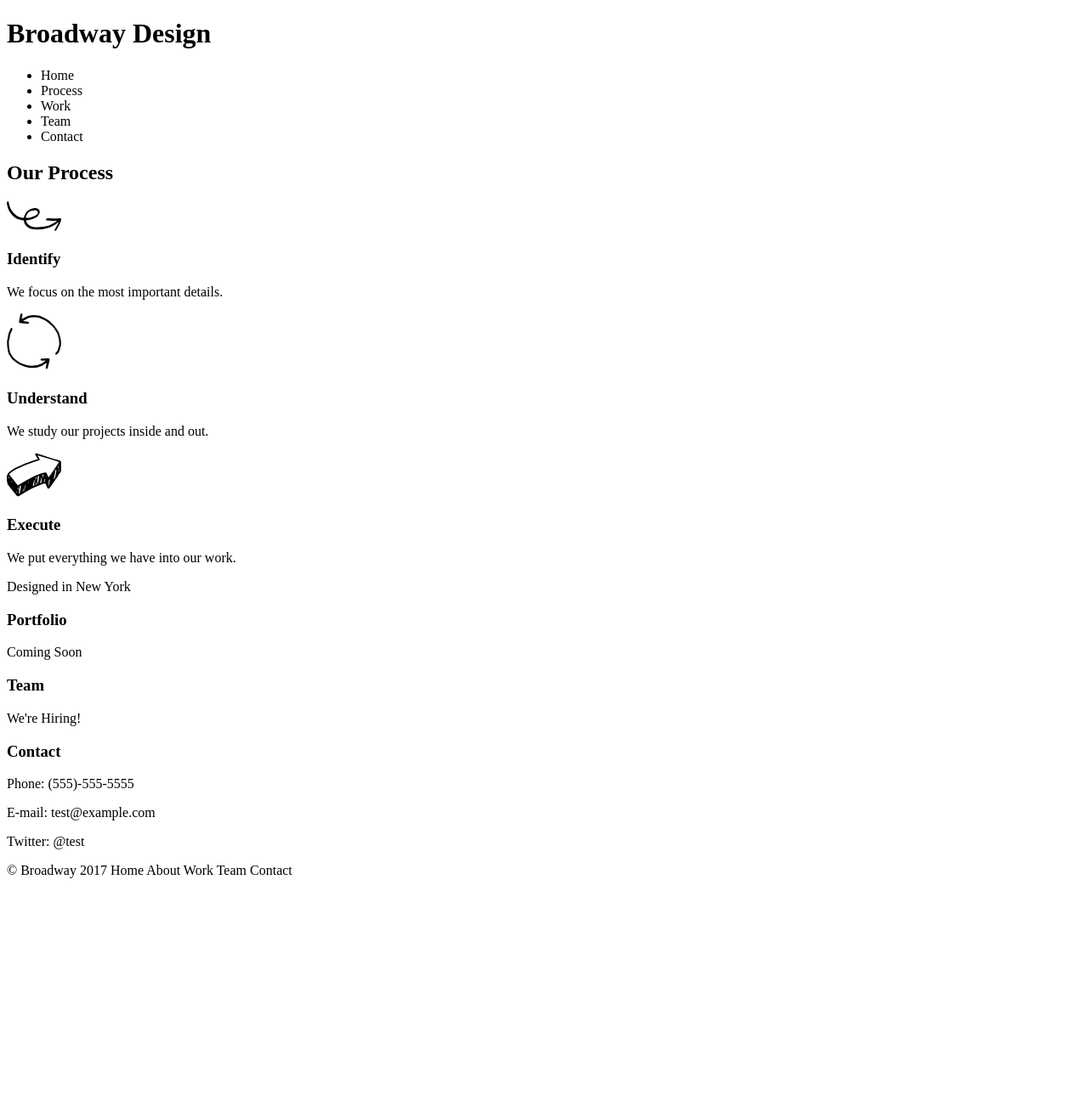
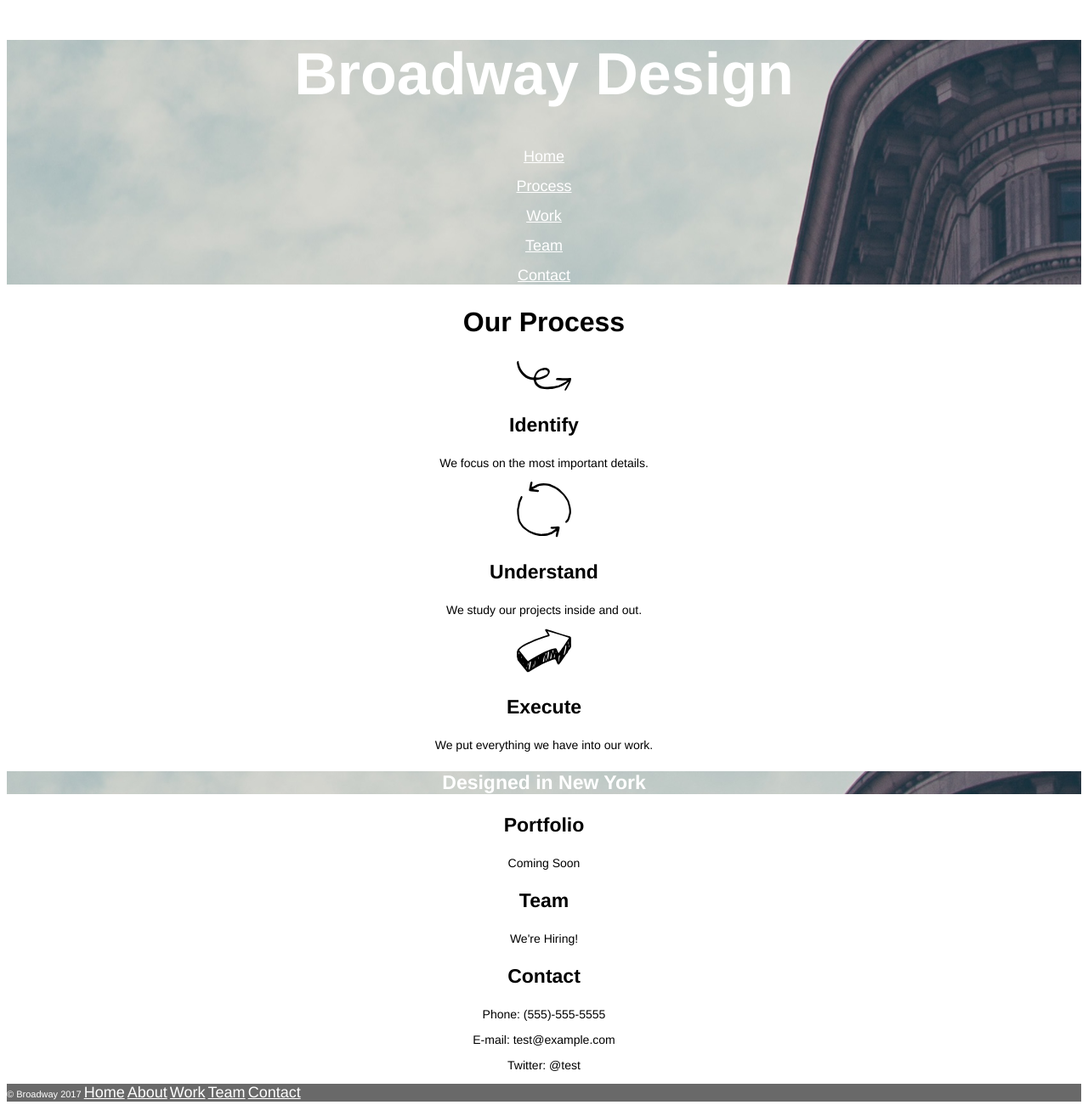
Before and after one commit to benjdowse/Broadway, a plain HTML site: page index.html in a window 1280 px wide. Shown: the whole page at 85% size. Before the commit the page ends 1050 px from the top, so only its background shows below. Drawn offline with Linux system fonts and the light colour scheme.

Commit message:
complete

```diff
--- a/index.html
+++ b/index.html
@@ -6,26 +6,25 @@
 	</head>
 
 	<body>
+
+		<!-- Header -->
+
+		<div class="header">
 		<h1>Broadway Design</h1>
 
 		<!-- Nav Bar -->
 
-		<div class="nav">
-			<nav>
-				<ul>
-					<li>Home</li>
-					<li>Process</li>
-					<li>Work</li>
-					<li>Team</li>
-					<li>Contact</li>
-				</ul>
-			</nav>
+				<p><a href="#">Home</a></p>
+				<p><a href="#process">Process</p>
+				<p><a href="#work">Work</a></p>
+				<p><a href="#team">Team</a></p>
+				<p><a href="#contact">Contact</a></p>
 		</div>
 
 		<!-- Our process -->
 
-		<div class="main">
-			<h2 id="process">Our Process</h2>
+		<div class="main" id="process">
+			<h2>Our Process</h2>
 			<img src="./resources/images/identify.svg">
 			<h3>Identify</h3>
 			<p>We focus on the most important details.</p>
@@ -39,17 +38,19 @@
 
 		<!-- Break -->
 
+		<div class="break">
 		<p>Designed in New York</p>
+		</div>
 
 		<!-- Portfolio Team Contact -->
 
-		<h3>Portfolio</h3>
+		<h3 id="work">Portfolio</h3>
 		<p>Coming Soon</p>
 
-		<h3>Team</h3>
+		<h3 id="team">Team</h3>
 		<p>We're Hiring!</p>
 
-		<h3>Contact</h3>
+		<h3 id="contact">Contact</h3>
 		<p>Phone: (555)-555-5555</p>
 		<p>E-mail: test@example.com</p>
 		<p>Twitter: @test</p>
@@ -57,9 +58,14 @@
 		<!-- Footer -->
 
 		<div class="footer">
-		<p>&copy; Broadway 2017 Home About Work Team Contact</p>
+		<p>&copy; Broadway 2017
+			<a href="#">Home</a>
+			<a href="#process">About</a>
+			<a href="#work">Work</a>
+			<a href="#team">Team</a>
+			<a href="#contact">Contact</a>
+			</p>
 		</div>
-
 
 	</body>
 
--- a/resources/css/style.css
+++ b/resources/css/style.css
@@ -0,0 +1,56 @@
+* {
+	font-family: Helvetica;
+	text-align: center;
+
+}
+
+.header {
+	background-image: url(../../resources/images/the-flatiron-building.png);
+	color: white;
+
+	}
+
+a {
+	font-size: 18px;
+	list-style-type: none;
+	color: white;
+
+}
+
+.header h1 {
+	font-size: 70px;
+	font-weight: bold;
+
+}
+
+h2 {
+	font-size: 32px;
+	font-weight: bold;
+
+}
+
+h3 {
+	font-size: 23px;
+	font-weight: bold;
+}
+
+p {
+	font-size: 14px;
+
+}
+
+.break p {
+	color: white;
+	background-image: url('../../resources/images/the-flatiron-building.png');
+	font-size: 23px;
+	font-weight: bold;
+
+}
+
+.footer p {
+	text-align: left;
+	background-color: dimgray;
+	color: white;
+	font-size: 11px;
+
+}
```
Also changed, not shown: resources/images/the-flatiron-building.png (added), 1 other file.
